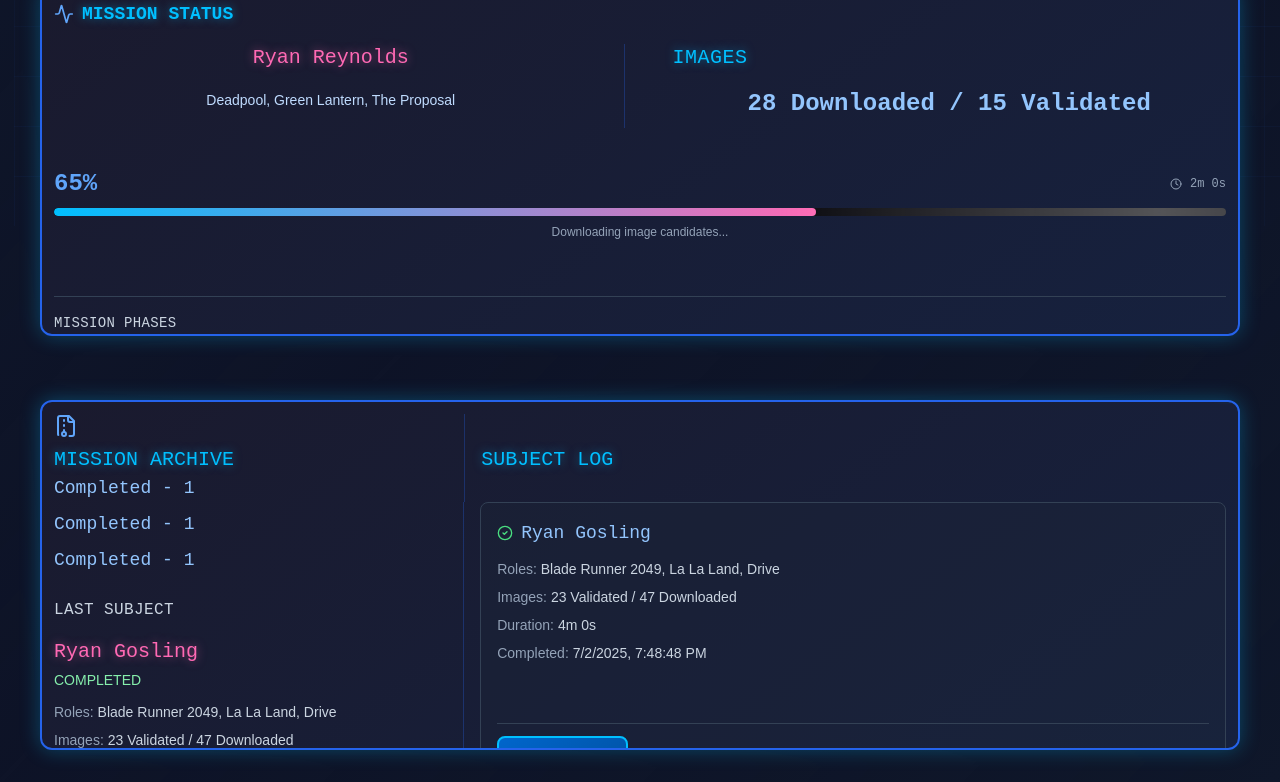
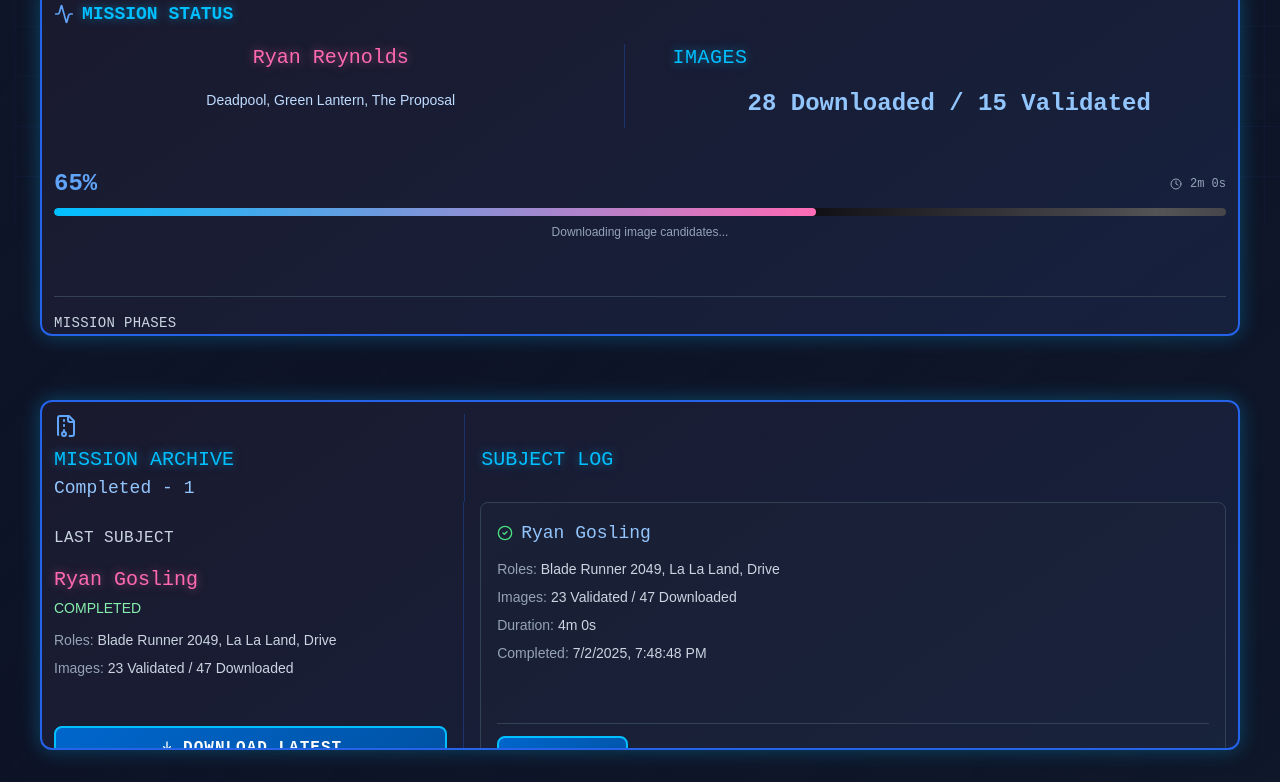
Before and after one commit to Esilos92/print-prep-node, a Next.js app in the folder dashboard/: page / in a window 1280 px wide. Shown: the part 588-1370 px from the top of the page. Built offline with nearby package versions, Linux system fonts and the light colour scheme.

Commit message:
Update JobHistory.tsx

```diff
--- a/dashboard/src/components/JobHistory.tsx
+++ b/dashboard/src/components/JobHistory.tsx
@@ -74,9 +74,7 @@ export default function JobHistory({ jobs }: JobHistoryProps) {
           <div>
             <FileArchive className="w-6 h-6 text-blue-400 mb-2" />
             <h3 className="font-cyber text-xl text-glow-blue">MISSION ARCHIVE</h3>
-            <div className="font-cyber text-lg text-blue-300">
-              Completed - {completedCount}
-            </div>
+            <div className="font-cyber text-lg text-blue-300">Completed - {completedCount}</div>
           </div>
         </div>
         <div style={{ width: '65%', paddingLeft: '16px', borderLeft: '1px solid rgba(37, 99, 235, 0.3)' }}>
@@ -91,16 +89,6 @@ export default function JobHistory({ jobs }: JobHistoryProps) {
 
         {/* LEFT COLUMN - 35% */}
         <div style={{ width: '35%', paddingRight: '16px', borderRight: '1px solid rgba(37, 99, 235, 0.3)' }}>
-
-          {/* Completed Count underneath */}
-          <div className="font-cyber text-lg text-blue-300 mt-2">
-            Completed - {completedCount}
-          </div>
-
-          {/* Completed Count underneath */}
-          <div className="font-cyber text-lg text-blue-300 mt-2">
-            Completed - {completedCount}
-          </div>
 
           <br />
 
```
